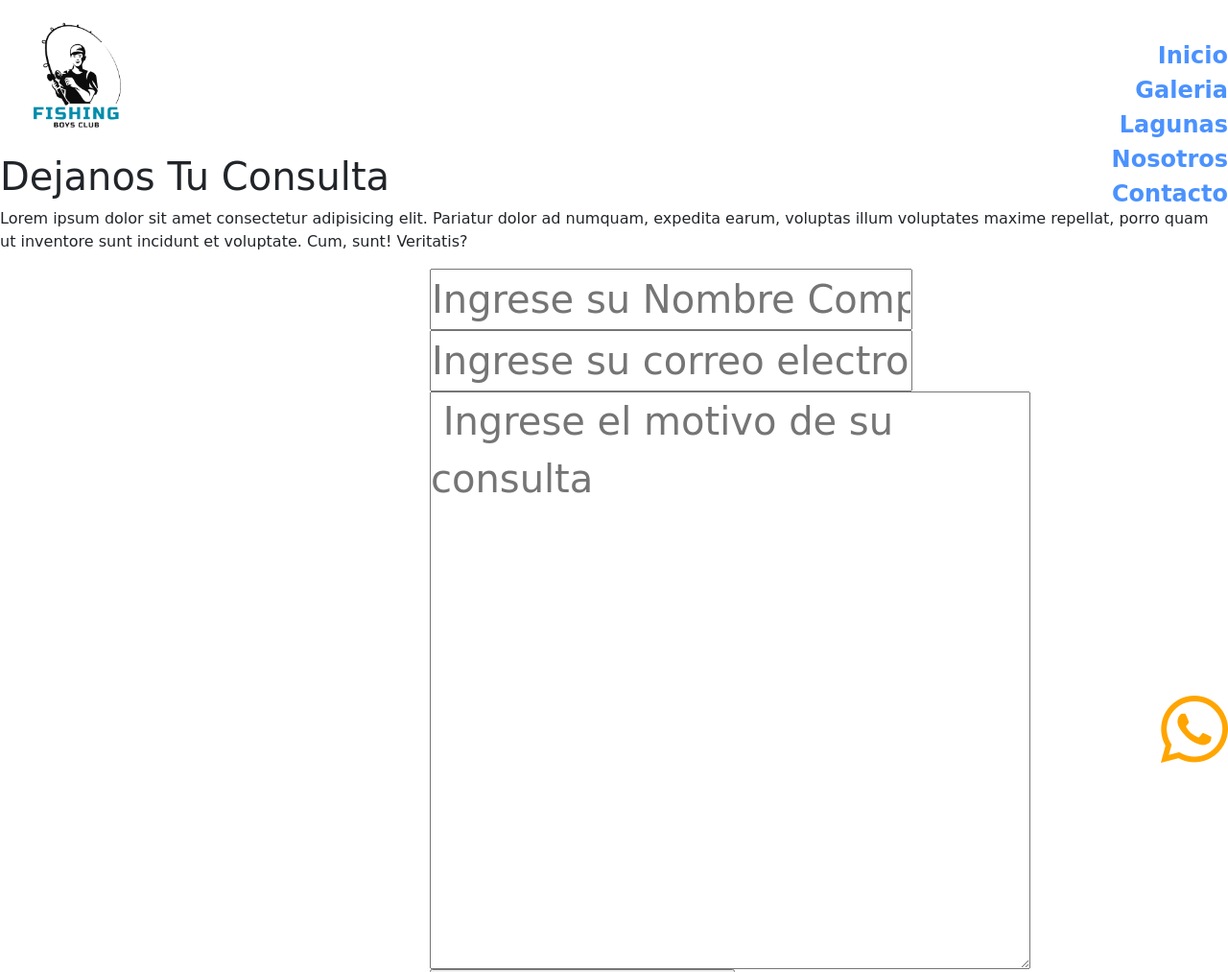
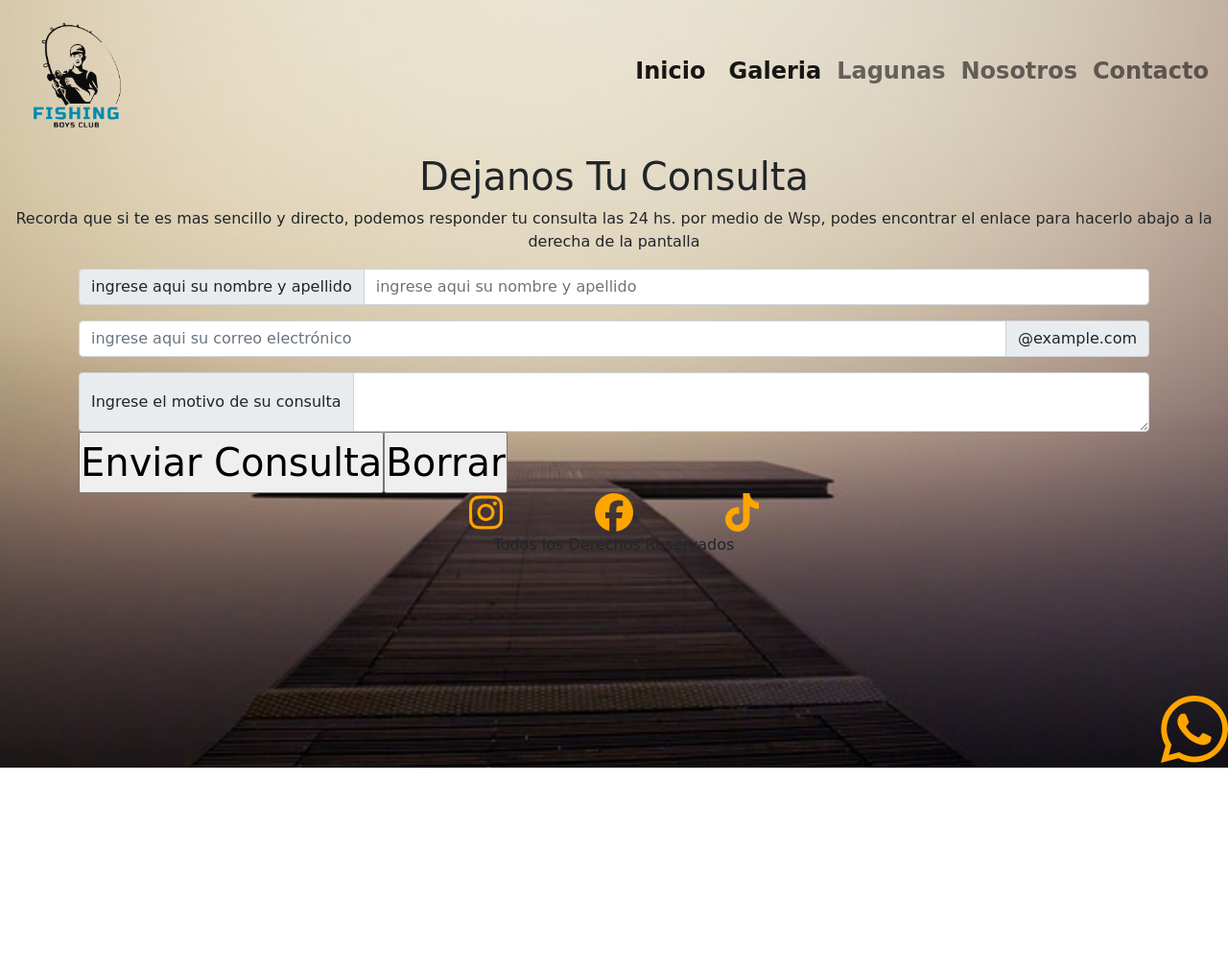
Before and after one commit to LautaroTorea/CursoDesarroloWebCoder, a plain HTML site: page pages/contacto.html in a window 1280 px wide. Shown: the top 1013 px of the page at 96% size. After the commit the page ends 800 px from the top, so only its background shows below. Drawn offline with nearby package versions, Linux system fonts and the light colour scheme; a web font is replaced by a local one.

Commit message:
actualizo contactos a boostrap

```diff
--- a/pages/contacto.html
+++ b/pages/contacto.html
@@ -4,51 +4,79 @@
         <meta charset="UTF-8">
         <meta http-equiv="X-UA-Compatible" content="IE=edge">
         <meta name="viewport" content="width=device-width, initial-scale=1.0">
-    <link href="https://cdn.jsdelivr.net/npm/bootstrap@5.1.3/dist/css/bootstrap.min.css" rel="stylesheet" integrity="sha384-1BmE4kWBq78iYhFldvKuhfTAU6auU8tT94WrHftjDbrCEXSU1oBoqyl2QvZ6jIW3" crossorigin="anonymous">
-    <title>CLUB DE PESCA LAS ENCADENADAS</title>
+        <link rel="stylesheet" href="../css/bootstrap.min.css">
         <link rel="stylesheet" href="../css/estilos.css">
         <script src="https://kit.fontawesome.com/8ed2b1cb03.js" crossorigin="anonymous"></script>
+        <title>CLUB DE PESCA LAS ENCADENADAS</title>
     </head>
-<body>
-    <header class="fondoHeader">
+    <body class="fondoContacto">
+        <header class=" container-fluid fondoHeader">
                 <div class="contenedorLogo">
                     <a href="#"><img class="logo" src="../assets/img/logo2-sinfondo.png" alt="un chico tirando la caña"></a>
                 </div>
-            <nav class="navegacion">
-                <ul class="listaNavegacion">
-                    <li><a class="listaLink" href="../index.html">Inicio</a></li>
-                    <li><a class="listaLink" href="galeria.html">Galeria</a></li>
-                    <li><a class="listaLink" href="lagunas.html">Lagunas</a></li>
-                    <li><a class="listaLink" href="nosotros.html">Nosotros</a></li>
-                    <li><a class="listaLink" href="#">Contacto</a></li>
+                <nav class="navbar navbar-expand-lg navbar-light colorBotonNavbar navegacion">
+                    <div class="container-fluid">
+                    <a class="navbar-brand listaLink" href="../index.html">Inicio</a>
+                    <button class="navbar-toggler" type="button" data-bs-toggle="collapse" data-bs-target="#navbarNav" aria-controls="navbarNav" aria-expanded="false" aria-label="Toggle navigation">
+                        <span class="navbar-toggler-icon"></span>
+                    </button>
+                    <div class="collapse navbar-collapse" id="navbarNav">
+                        <ul class="navbar-nav listaNavegacion">
+                        <li class="nav-item listaLink">
+                            <a class="nav-link active" aria-current="page" href="./galeria.html">Galeria</a>
+                        </li>
+                        <li class="nav-item listaLink">
+                            <a class="nav-link" href="./lagunas.html">Lagunas</a>
+                        </li>
+                        <li class="nav-item listaLink">
+                            <a class="nav-link listaLink" href="./nosotros.html">Nosotros</a>
+                        </li>
+                        <li class="nav-item listaLink">
+                            <a class="nav-link" href="#">Contacto</a>
+                        </li>
                         </ul>
+                        </div>
+                    </div>
                 </nav>
-
         </header>
     <main class="fondoMain">
+        <div class="container-fluid text-center">
         <h1> Dejanos Tu Consulta </h1>
-        <p> Lorem ipsum dolor sit amet consectetur adipisicing elit. Pariatur dolor ad numquam, expedita earum, voluptas illum voluptates maxime repellat, porro quam ut inventore sunt incidunt et voluptate. Cum, sunt! Veritatis?</p>
-        <form>
-            <div class="contenedorFormu">
-                <input class="formulario" type="text" placeholder="Ingrese su Nombre Completo" required>
-                <input class="formulario" type="email" placeholder="Ingrese su correo electronico" required>
-                <textarea class="formulario" cols="30" rows="10" placeholder=" Ingrese el motivo de su consulta"></textarea>
+        <p> Recorda que si te es mas sencillo y directo, podemos responder tu consulta las 24 hs. por medio de Wsp, podes encontrar el enlace para hacerlo abajo a la derecha de la pantalla</p>
+        </div>
+        <form class="container d-block align-items-center">
+            <div class="input-group mb-3">
+                <span class="input-group-text" id="basic-addon1">ingrese aqui su nombre y apellido</span>
+                <input type="text" class="form-control" placeholder="ingrese aqui su nombre y apellido" aria-label="Username" aria-describedby="basic-addon1">
+              </div>
+
+              <div class="input-group mb-3">
+                <input type="text" class="form-control" placeholder="ingrese aqui su correo electrónico" aria-label="Recipient's username" aria-describedby="basic-addon2">
+                <span class="input-group-text" id="basic-addon2">@example.com</span>
+              </div>
+
+              <div class="input-group">
+                <span class="input-group-text">Ingrese el motivo de su consulta</span>
+                <textarea class="form-control" aria-label="With textarea"></textarea>
+             </div>
+             <div class="d-flex">
                 <input class="formulario" type="submit" value="Enviar Consulta">
                 <input class="formulario" type="reset" value="Borrar">
              </div>
         </form>
 
     </main>
-    <footer class="fondoFooter">
-        <div class="contenedorRedesSociales">
-            <a href="https://www.instagram.com/" target="_blank"><i class=" icon fa-brands fa-instagram"></i></a>
-            <a href="https://www.facebook.com" target="_blank"><i class=" icon fa-brands fa-facebook"></i></a>
+    <footer class="container-fluid row-2">
+        <div class="d-flex justify-content-center align-items-center">
+            <a href="https://www.instagram.com/" target="_blank"><i class=" icon fa-brands fa-instagram px-5"></i></a>
+            <a href="https://www.facebook.com" target="_blank"><i class=" icon fa-brands fa-facebook px-5"></i></a>
             <a href="https://www.whatsapp.com/?lang=es" target="_blank"><i class=" wsp icon fa-brands fa-whatsapp"></i></a>
-            <a href="https://www.tiktok.com/es/" target="_blank"><i class=" icon fa-brands fa-tiktok"></i></a>
+            <a href="https://www.tiktok.com/es/" target="_blank"><i class=" icon fa-brands fa-tiktok px-5"></i></a>
+        </div>
+        <div class="d-flex justify-content-center align-items-center">
             <p>Todos los Derechos Reservados</p>
         </div>
     </footer>
-    <script src="https://cdn.jsdelivr.net/npm/bootstrap@5.1.3/dist/js/bootstrap.bundle.min.js" integrity="sha384-ka7Sk0Gln4gmtz2MlQnikT1wXgYsOg+OMhuP+IlRH9sENBO0LRn5q+8nbTov4+1p" crossorigin="anonymous"></script>
-
+    <script src="./js/bootstrap.bundle.min.js"></script>
 </body>
 </html>
```
Lines whose indentation alone changed are shown as unchanged.
